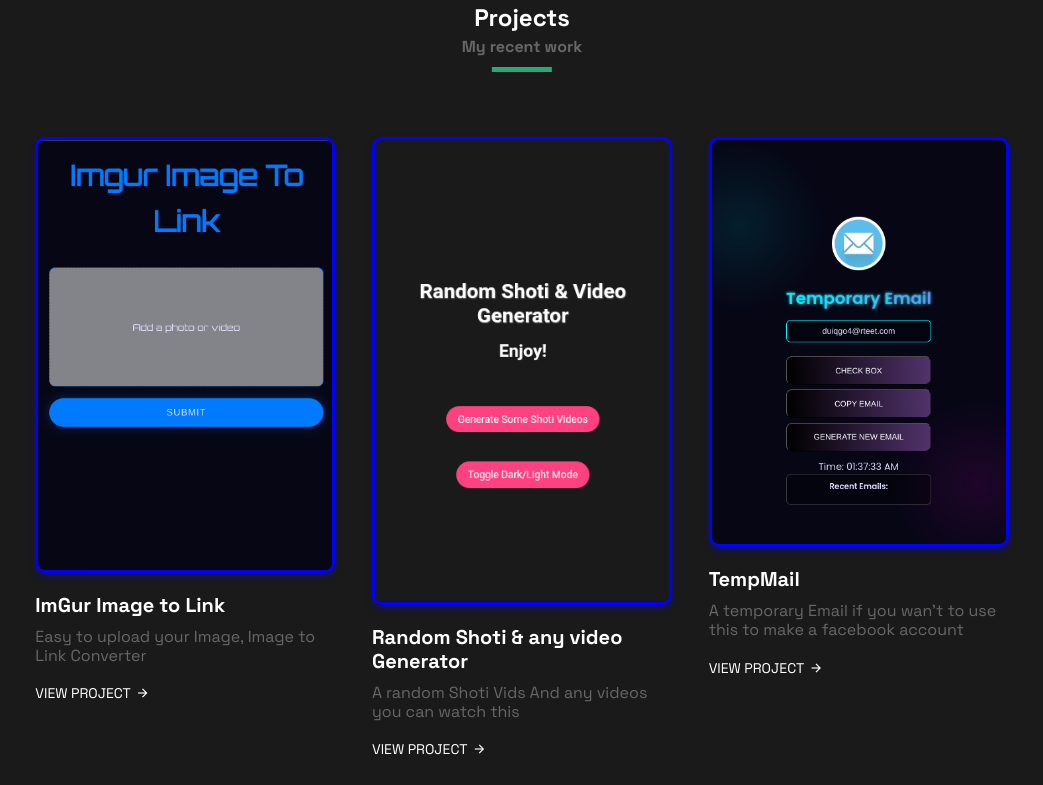
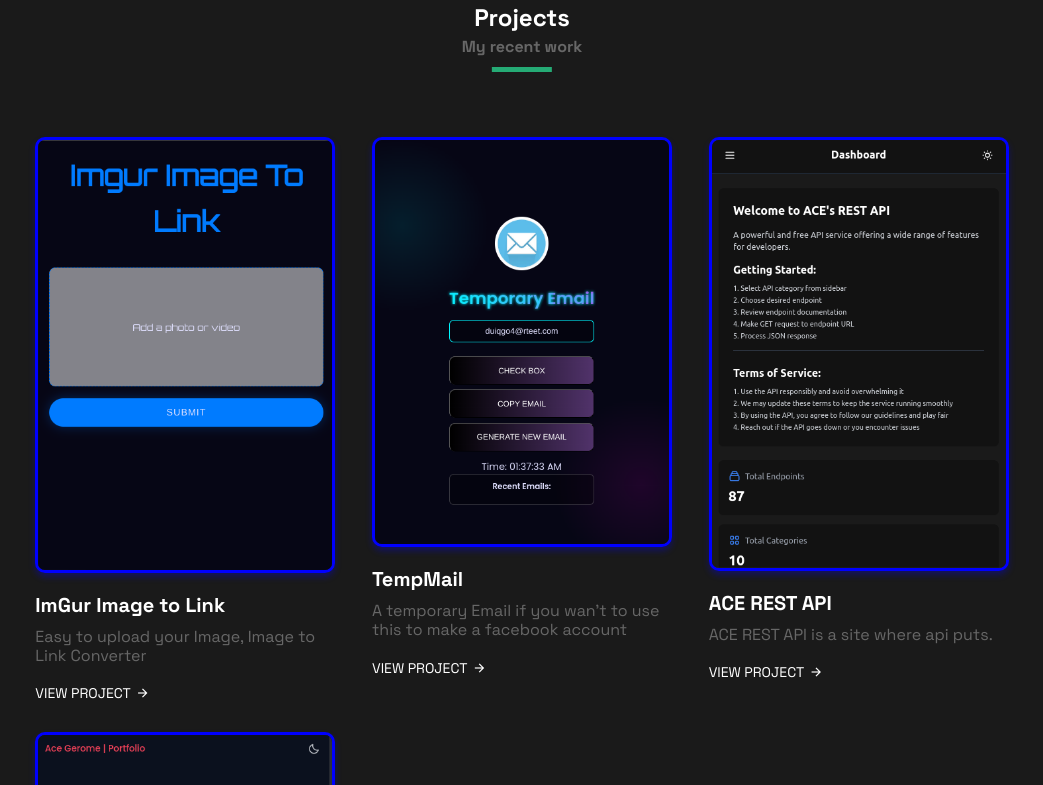
Before and after one commit to AceAkira1017/Project, a plain HTML site: page public/index.html in a window 1280 px wide. Shown: the part 1760-2545 px from the top of the page, without its empty margins (118-1161 px from the left). Drawn offline with nearby package versions, Linux system fonts and the light colour scheme.

Commit message:
Update index.html

```diff
--- a/public/index.html
+++ b/public/index.html
@@ -184,14 +184,14 @@
                             <i class="ri-arrow-right-line"></i></a>
                     </div>
 
-                    <div class="project__content">
+                    <!--div class="project__content">
                         <img src="img/ss2.jpg" alt="Agency Website" class="project__img">
                             <h3 class="project__title">Random Shoti & any video Generator</h3>
                         </a>
                         <p class="project__description">A random Shoti Vids And any videos you can watch this</p>
                         <a href="/shoti" class="project__link">View Project
                             <i class="ri-arrow-right-line"></i></a>
-                    </div>
+                    </div-->
 
                     <div class="project__content">
                         <img src="img/ss3.jpg" alt="Agency Website" class="project__img">
```
